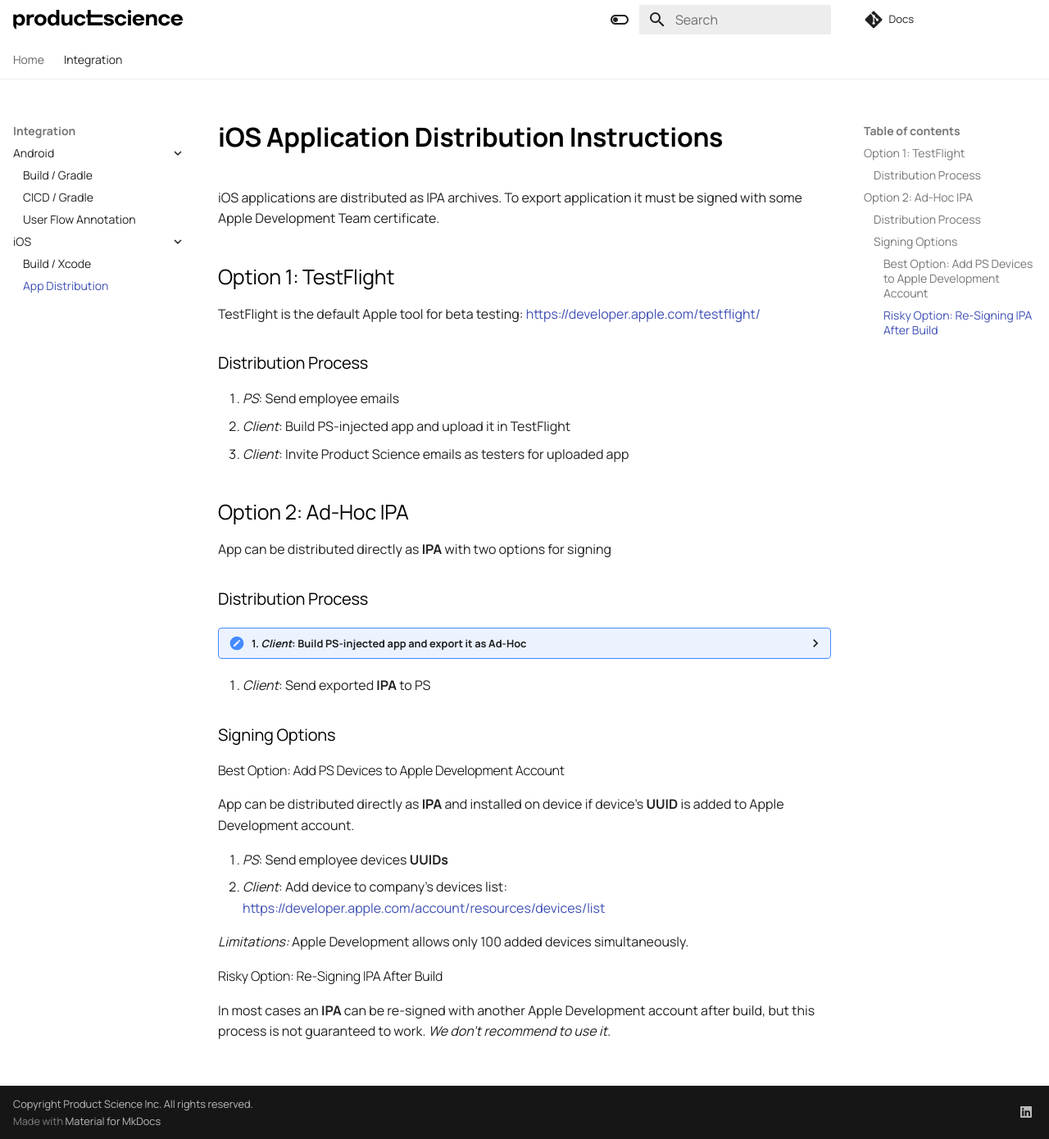
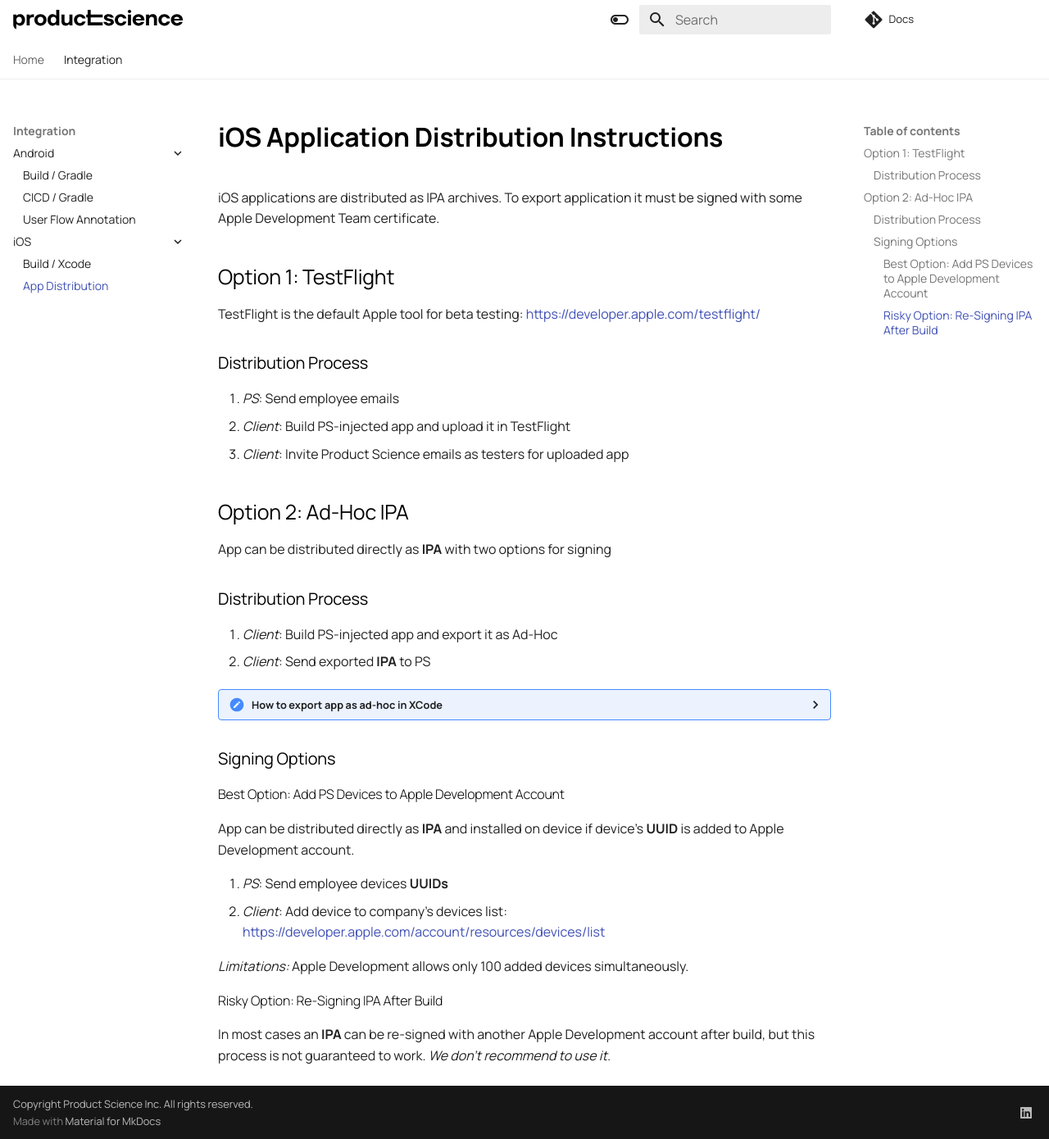
Before and after one commit to product-science/docs, an MkDocs documentation site: the page built from docs/ios/distribution.md, in a window 1280 px wide and 1390 px high. Shown: the whole window at 82% size. Built offline with MkDocs 1.6.1 and Material for MkDocs 9.7.7, drawn with Linux system fonts in a browser that asks for light colours; some of the changed text lies outside the part shown.

Commit message:
Update distribution.md

```diff
--- a/docs/ios/distribution.md
+++ b/docs/ios/distribution.md
@@ -15,8 +15,11 @@ TestFlight is the default Apple tool for beta testing: [https://developer.apple.
 App can be distributed directly as **IPA** with two options for signing
 
 ### Distribution Process
+1. _Client_: Build PS-injected app and export it as Ad-Hoc
+2. _Client_: Send exported **IPA** to PS
+
 <details>
-  <summary>1. <i>Client</i>: Build PS-injected app and export it as Ad-Hoc</summary>
+  <summary>How to export app as ad-hoc in XCode</summary>
 Product → Archive
   <img src="https://user-images.githubusercontent.com/80590/233219394-d0bfe1bc-08ca-4d84-8f32-50f4b803709c.png" alt="Archive">
 
```
Also changed, not shown: other parts of docs/ios/distribution.md (+1 -1 lines).
